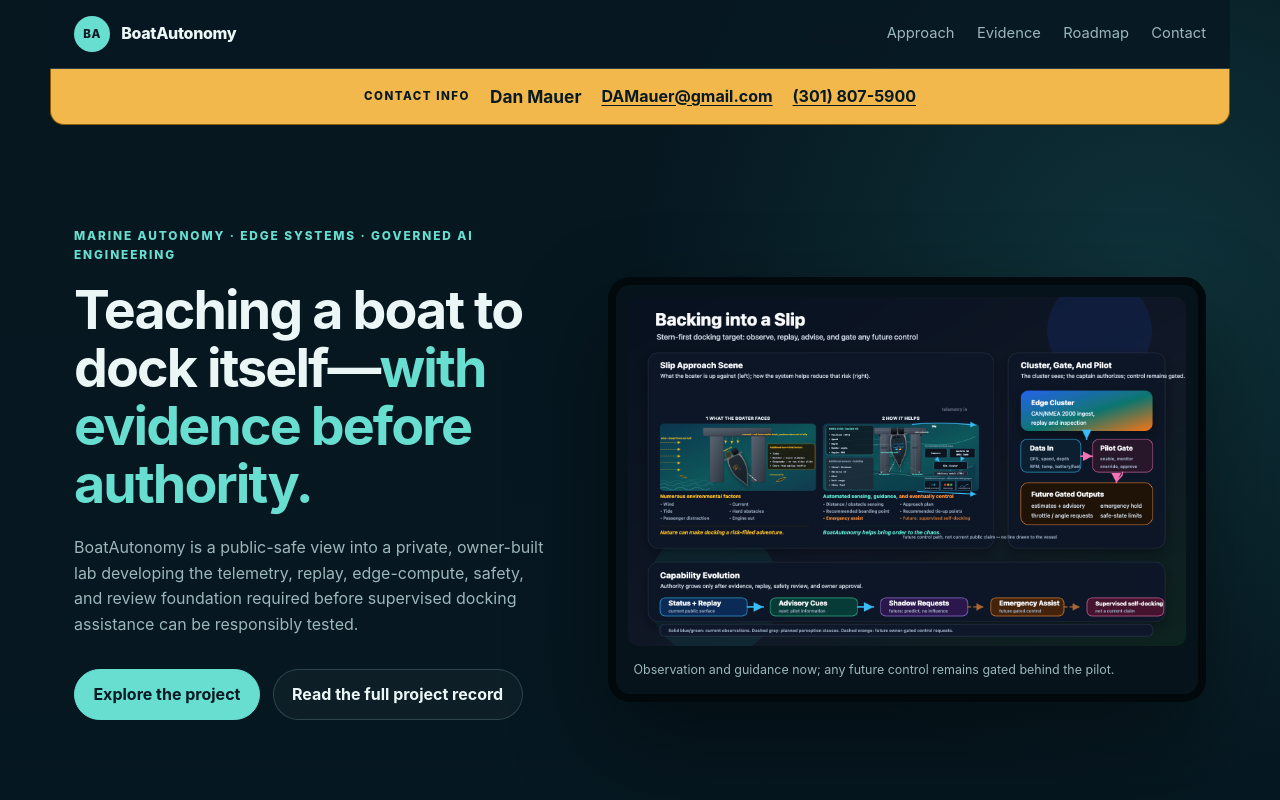
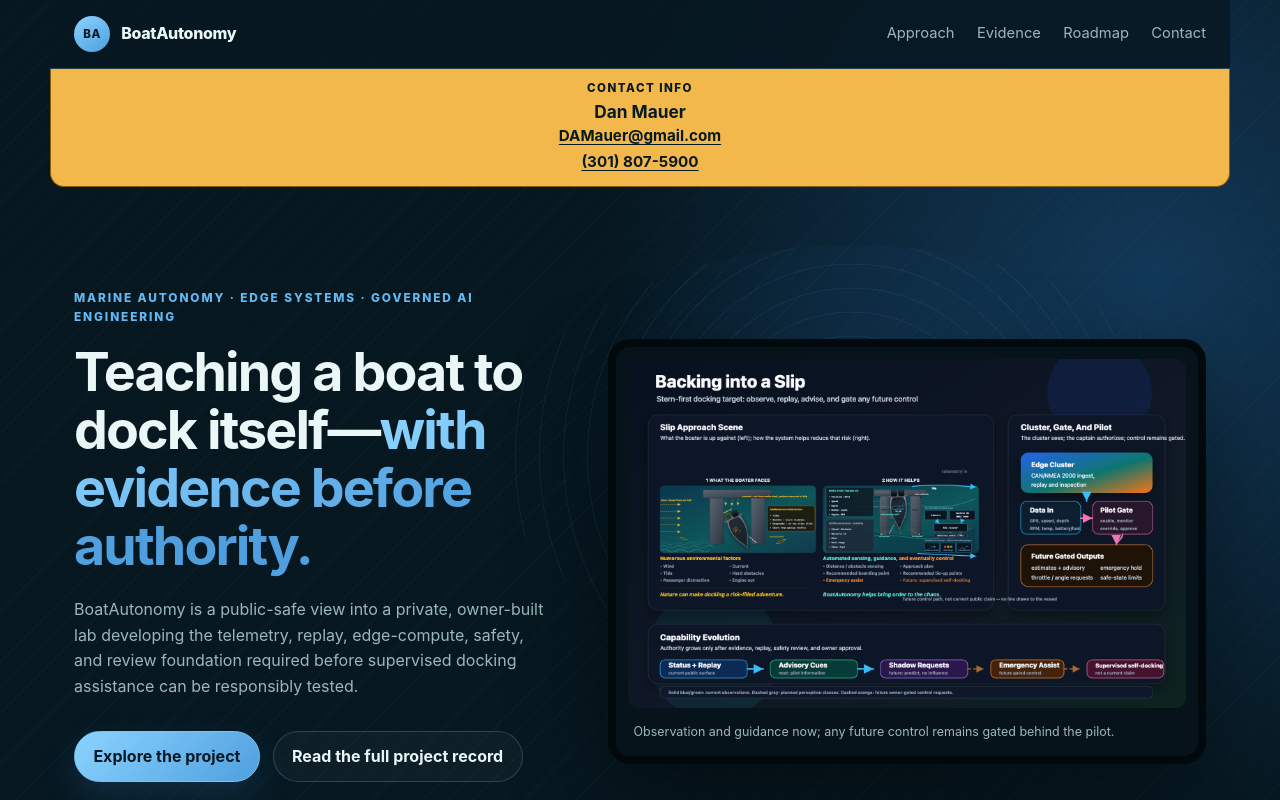
Before and after one commit to damauer/BoatAutonomy, a plain HTML site: page index.html in a window 1280 px wide. Shown: the top 800 px of the page. Drawn offline with Linux system fonts and the light colour scheme.

Commit message:
site: shift accents blue and add visual texture

```diff
--- a/styles.css
+++ b/styles.css
@@ -5,8 +5,9 @@
   --panel: #0c2631;
   --panel-light: #123541;
   --line: rgba(178, 222, 218, 0.2);
-  --aqua: #67ded0;
-  --aqua-dark: #0b5b59;
+  --aqua: #62b9f4;
+  --aqua-bright: #8bd3ff;
+  --aqua-dark: #0b568a;
   --amber: #f2b84b;
   --white: #ffffff;
   --max: 1180px;
@@ -22,7 +23,9 @@ body {
   margin: 0;
   color: var(--ink);
   background:
-    radial-gradient(circle at 90% 5%, rgba(42, 137, 139, 0.24), transparent 32rem),
+    radial-gradient(circle at 90% 5%, rgba(43, 125, 205, 0.32), transparent 34rem),
+    radial-gradient(circle at 8% 48%, rgba(24, 84, 145, 0.16), transparent 28rem),
+    repeating-linear-gradient(135deg, rgba(105, 179, 235, 0.035) 0 1px, transparent 1px 18px),
     linear-gradient(180deg, #061720 0%, var(--deep) 60%, #041219 100%);
   font-family: Inter, ui-sans-serif, system-ui, -apple-system, BlinkMacSystemFont, "Segoe UI", sans-serif;
   line-height: 1.6;
@@ -77,7 +80,7 @@ img { display: block; max-width: 100%; }
   width: 2.25rem;
   height: 2.25rem;
   color: var(--deep);
-  background: var(--aqua);
+  background: linear-gradient(145deg, var(--aqua-bright), #4d9fdf);
   border-radius: 50%;
   font-size: 0.72rem;
   letter-spacing: 0.05em;
@@ -91,12 +94,13 @@ main, footer { max-width: var(--max); margin: 0 auto; }
 
 .property-contact {
   display: flex;
+  flex-direction: column;
   align-items: center;
   justify-content: center;
-  gap: 0.35rem 1.25rem;
+  gap: 0.08rem;
   max-width: var(--max);
   margin: 0 auto;
-  padding: 0.85rem 1.5rem;
+  padding: 0.62rem 1.5rem 0.72rem;
   color: var(--deep);
   background: var(--amber);
   border-right: 1px solid #8a5b08;
@@ -104,26 +108,42 @@ main, footer { max-width: var(--max); margin: 0 auto; }
   border-left: 1px solid #8a5b08;
   border-radius: 0 0 14px 14px;
   font-style: normal;
-  font-size: 1rem;
+  font-size: 0.95rem;
 }
 
 .property-contact-label {
+  margin-bottom: 0.08rem;
   font-size: 0.72rem;
   font-weight: 850;
   letter-spacing: 0.13em;
   text-transform: uppercase;
 }
 
-.property-contact strong { font-size: 1.08rem; }
+.property-contact strong { font-size: 1.08rem; line-height: 1.35; }
 .property-contact a { font-weight: 720; text-underline-offset: 0.18rem; }
 
 .hero {
+  position: relative;
+  isolation: isolate;
   display: grid;
   grid-template-columns: minmax(0, 0.88fr) minmax(0, 1.12fr);
   align-items: center;
   gap: clamp(2rem, 5vw, 5rem);
   min-height: 78vh;
   padding: clamp(4rem, 8vw, 7.5rem) 1.5rem;
+}
+
+.hero::before {
+  position: absolute;
+  inset: 8% 2% auto 38%;
+  z-index: -1;
+  height: 58%;
+  content: "";
+  background:
+    repeating-radial-gradient(circle at center, rgba(86, 164, 226, 0.09) 0 1px, transparent 1px 24px),
+    radial-gradient(circle, rgba(46, 117, 188, 0.18), transparent 68%);
+  border-radius: 50%;
+  filter: blur(0.2px);
 }
 
 .eyebrow {
@@ -138,7 +158,13 @@ main, footer { max-width: var(--max); margin: 0 auto; }
 h1, h2, h3 { margin-top: 0; line-height: 1.08; letter-spacing: -0.035em; }
 
 h1 { margin-bottom: 1.35rem; font-size: clamp(2.3rem, 4.2vw, 4.3rem); }
-h1 span { color: var(--aqua); }
+h1 span {
+  color: var(--aqua);
+  background: linear-gradient(120deg, var(--aqua-bright), #4f9fdf 72%);
+  -webkit-background-clip: text;
+  background-clip: text;
+  -webkit-text-fill-color: transparent;
+}
 h2 { margin-bottom: 1.2rem; font-size: clamp(2rem, 4vw, 3.55rem); }
 h3 { margin-bottom: 0.8rem; font-size: 1.25rem; }
 
@@ -167,7 +193,12 @@ h3 { margin-bottom: 0.8rem; font-size: 1.25rem; }
   text-decoration: none;
 }
 
-.button.primary { color: var(--deep); background: var(--aqua); border-color: var(--aqua); }
+.button.primary {
+  color: var(--deep);
+  background: linear-gradient(135deg, var(--aqua-bright), #4f9fdf);
+  border-color: #76c5fa;
+  box-shadow: 0 0.85rem 2.2rem rgba(49, 133, 205, 0.2);
+}
 .button.secondary { background: rgba(255, 255, 255, 0.03); }
 .button:hover, .button:focus-visible { transform: translateY(-2px); }
 
@@ -218,9 +249,12 @@ h3 { margin-bottom: 0.8rem; font-size: 1.25rem; }
 .evidence-card {
   min-height: 14rem;
   padding: 1.5rem;
-  background: linear-gradient(145deg, rgba(18, 53, 65, 0.96), rgba(9, 32, 42, 0.96));
+  background:
+    repeating-linear-gradient(135deg, rgba(111, 190, 244, 0.045) 0 1px, transparent 1px 14px),
+    linear-gradient(145deg, rgba(17, 57, 80, 0.96), rgba(8, 29, 43, 0.98));
   border: 1px solid var(--line);
   border-radius: 18px;
+  box-shadow: inset 0 1px 0 rgba(139, 211, 255, 0.07);
 }
 
 .evidence-card.pending { border-color: rgba(242, 184, 75, 0.36); }
@@ -282,7 +316,6 @@ footer {
 
 @media (max-width: 860px) {
   nav { display: none; }
-  .property-contact { flex-wrap: wrap; }
   .hero, .intro, .visual-section, .safety, .contact-section { grid-template-columns: 1fr; }
   .hero { padding-top: 4rem; }
   .hero-visual { order: -1; }
@@ -296,7 +329,7 @@ footer {
   .property-contact {
     align-items: flex-start;
     justify-content: flex-start;
-    gap: 0.18rem;
+    gap: 0.08rem;
     margin-inline: 0.55rem;
     padding: 0.8rem 1rem;
     border-top: 1px solid #8a5b08;
```
